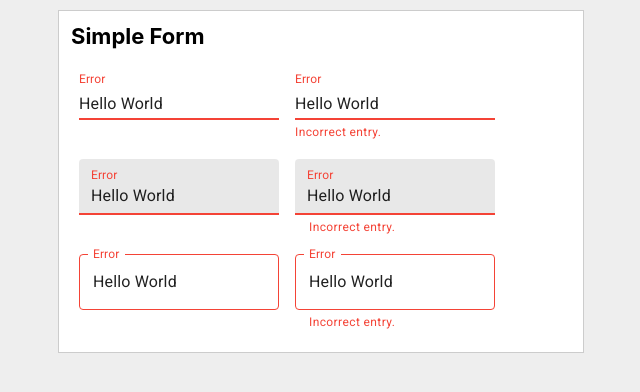
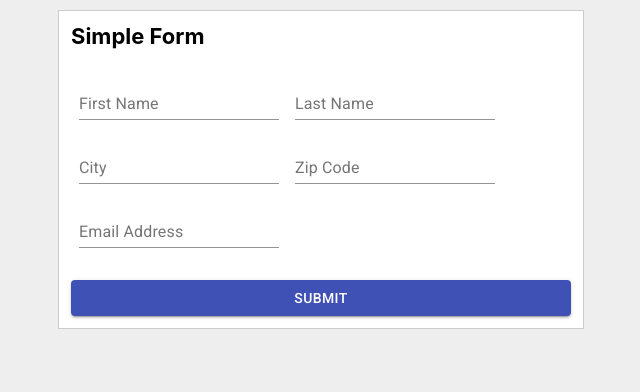
Before and after one commit to vmadman/simple-react-form, a React (Create React App) app: page / in a window 1280 px wide. Shown: the top 392 px of the page, without its empty margins (319-959 px from the left). Built offline with nearby package versions, Linux system fonts and the light colour scheme.

Commit message:
Added fields and validation rules.

```diff
--- a/src/components/SimpleForm/SimpleForm.jsx
+++ b/src/components/SimpleForm/SimpleForm.jsx
@@ -1,7 +1,43 @@
 import React from 'react';
 import Button from '@material-ui/core/Button';
 import TextField from '@material-ui/core/TextField';
+import * as yup from "yup";
 import { makeStyles } from '@material-ui/core/styles';
+import { useForm } from "react-hook-form";
+import { yupResolver } from '@hookform/resolvers/yup';
+
+const schema = yup.object().shape({
+	firstName: yup
+		.string()
+		.required("First Name is a required field"),
+	lastName: yup
+		.string()
+		.required("Last Name is a required field"),
+	city: yup
+		.string()
+		.required("City is a required field"),
+	zipCode: yup
+		.string()
+		.required("Zip Code is a required field")
+		.matches(
+			/^\d{5}$/,
+			{
+				message: "Zip code can only be numeric and 5 digits",
+				excludeEmptyString: true
+			}
+		)
+		.matches(
+			/98107/,
+			{
+				message: "Address is not correct",
+				excludeEmptyString: true
+			}
+		),
+	emailAddress: yup
+		.string()
+		.required("Email Address is a required field")
+		.email("Invalid Email Address"),
+});
 
 const useStyles = makeStyles( ( theme ) => ({
 	root : {
@@ -10,87 +46,96 @@ const useStyles = makeStyles( ( theme ) => ({
 			width  : 200,
 		},
 	},
+	submit: {
+		'margin-top': '24px',
+	},
 }) );
 
 function SimpleForm() {
 	const classes = useStyles();
 
+	const { register, errors, handleSubmit } = useForm({
+		mode: 'onTouched',
+		reValidateMode: 'onChange',
+		resolver: yupResolver(schema),
+		criteriaMode: "firstError",
+	});
+
+	const onSubmit = data => {
+		alert(
+			`${data.firstName} ${data.lastName}
+${data.city}, ${data.zipCode}
+${data.emailAddress}`
+		);
+	};
+
+	const hasAnyErrors = !!errors.firstName
+		|| !!errors.lastName
+		|| !!errors.city
+		|| !!errors.zipCode
+		|| !!errors.emailAddress;
+
 	return (
-		<form className={classes.root} noValidate autoComplete="off" >
-			<div >
-				<TextField error id="standard-error" label="Error"
-						   defaultValue="Hello World" />
-				<TextField
-					error
-					id="standard-error-helper-text"
-					label="Error"
-					defaultValue="Hello World"
-					helperText="Incorrect entry."
-				/>
-			</div >
+		<form onSubmit={handleSubmit(onSubmit)} className={classes.root} noValidate autoComplete="off" >
 			<div >
 				<TextField
-					error
-					id="filled-error"
-					label="Error"
-					defaultValue="Hello World"
-					variant="filled"
+					error={!!errors.firstName}
+					id="first-name"
+					name="firstName"
+					label="First Name"
+					inputRef={register}
+					defaultValue=""
+					helperText={errors.firstName?.message}
 				/>
 				<TextField
-					error
-					id="filled-error-helper-text"
-					label="Error"
-					defaultValue="Hello World"
-					helperText="Incorrect entry."
-					variant="filled"
-				/>
-			</div >
-			<div >
-				<TextField
-					error
-					id="outlined-error"
-					label="Error"
-					defaultValue="Hello World"
-					variant="outlined"
+					error={!!errors.lastName}
+					id="last-name"
+					name="lastName"
+					label="Last Name"
+					inputRef={register}
+					defaultValue=""
+					helperText={errors.lastName?.message}
 				/>
 				<TextField
-					error
-					id="outlined-error-helper-text"
-					label="Error"
-					defaultValue="Hello World"
-					helperText="Incorrect entry."
-					variant="outlined"
+					error={!!errors.city}
+					id="city"
+					name="city"
+					label="City"
+					inputRef={register}
+					defaultValue=""
+					helperText={errors.city?.message}
 				/>
+				<TextField
+					error={!!errors.zipCode}
+					id="zip-code"
+					name="zipCode"
+					label="Zip Code"
+					inputRef={register}
+					defaultValue=""
+					helperText={errors.zipCode?.message}
+				/>
+				<TextField
+					error={!!errors.emailAddress}
+					id="email-address"
+					name="emailAddress"
+					label="Email Address"
+					inputRef={register}
+					defaultValue=""
+					helperText={errors.emailAddress?.message}
+				/>
+				<Button
+					type="submit"
+					fullWidth
+					variant="contained"
+					color="primary"
+					className={classes.submit}
+					disabled={hasAnyErrors}
+				>
+					Submit
+				</Button>
 			</div >
 		</form >
 	);
-
-	/*
-	return (
-		<Button variant="contained" color="primary">
-			Hello WorldX
-		</Button>
-	);
-	/*
-	return (
-	  <div className="App">
-		<header className="App-header">
-		  <img src={logo} className="App-logo" alt="logo" />
-		  <p>
-			Edit <code>src/App.js</code> and save to reload.
-		  </p>
-		  <a
-			className="App-link"
-			href="https://reactjs.org"
-			target="_blank"
-			rel="noopener noreferrer"
-		  >
-			Learn React
-		  </a>
-		</header>
-	  </div>
-	);
-	 */
 }
 
 export default SimpleForm;
```
